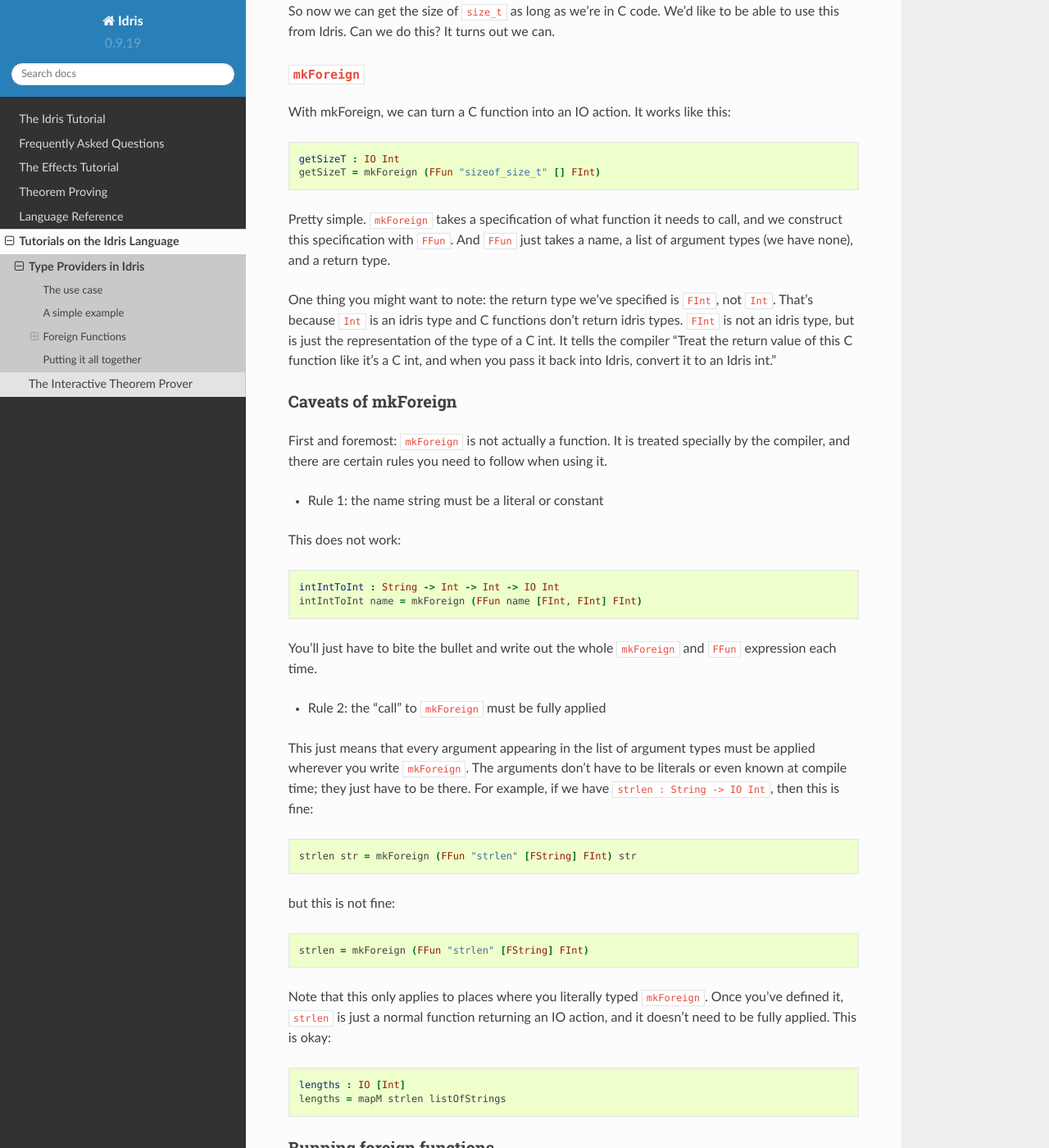
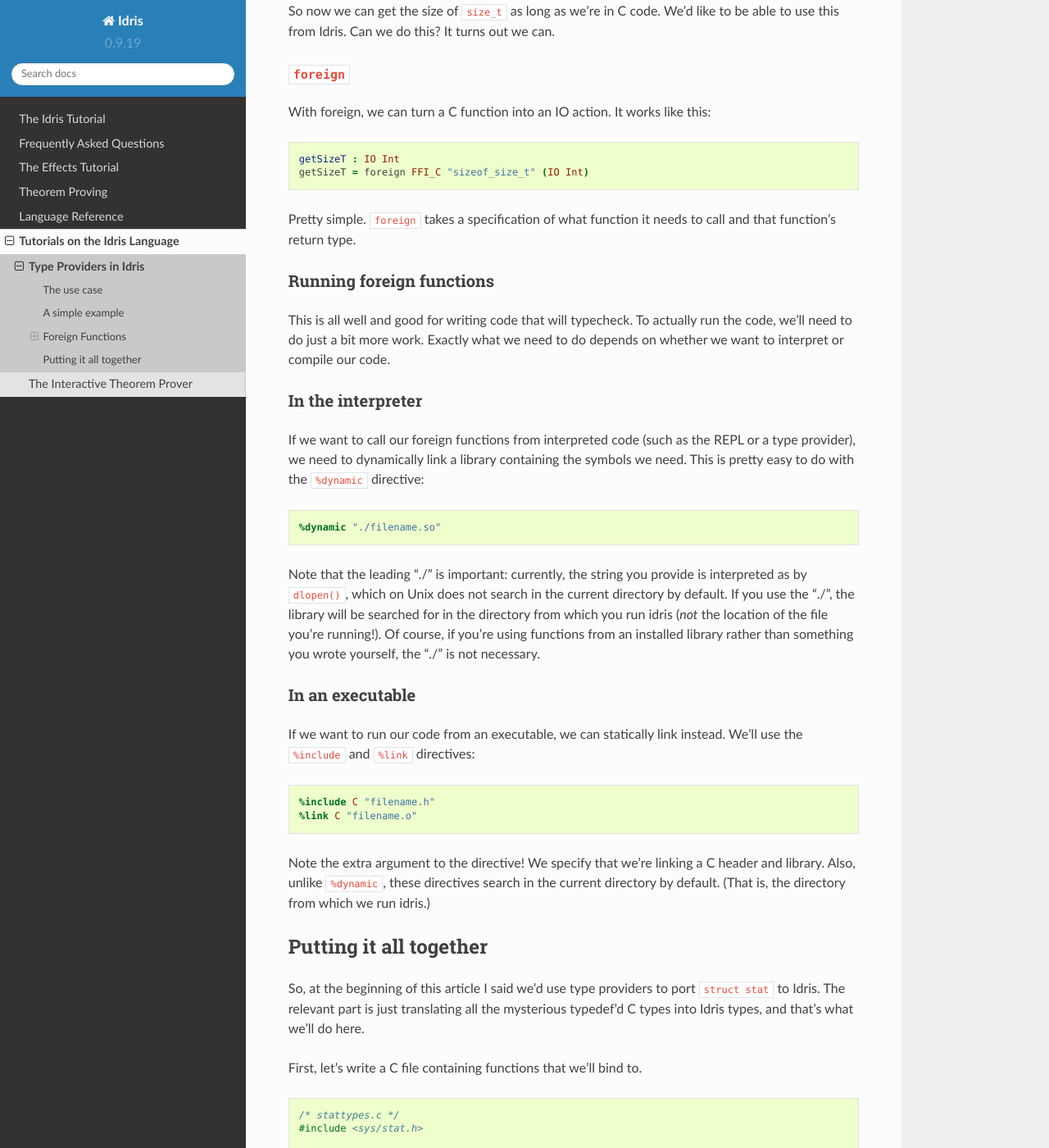
Before and after one commit to idris-lang/Idris-dev, a Sphinx documentation site: the page built from docs/guides/type-providers-ffi.rst, in a window 1280 px wide and 1400 px high, scrolled down 2113 px. Shown: the whole window at 82% size. Built offline with Sphinx 7.4.7 and the Read the Docs theme 2.0.0, drawn with Linux system fonts in a browser that asks for light colours; formulas are drawn with MathJax 3.

Commit message:
Remove discussion of deprecated FFI

```diff
--- a/docs/guides/type-providers-ffi.rst
+++ b/docs/guides/type-providers-ffi.rst
@@ -115,75 +115,19 @@ So now we can get the size of ``size_t`` as long as we're in C code.
 We'd like to be able to use this from Idris. Can we do this? It turns
 out we can.
 
-``mkForeign``
+``foreign``
 -------------
 
-With mkForeign, we can turn a C function into an IO action. It works
+With foreign, we can turn a C function into an IO action. It works
 like this:
 
 .. code-block:: idris
 
     getSizeT : IO Int
-    getSizeT = mkForeign (FFun "sizeof_size_t" [] FInt)
+    getSizeT = foreign FFI_C "sizeof_size_t" (IO Int)
 
-Pretty simple. ``mkForeign`` takes a specification of what function it
-needs to call, and we construct this specification with ``FFun``. And
-``FFun`` just takes a name, a list of argument types (we have none),
-and a return type.
-
-One thing you might want to note: the return type we've specified is
-``FInt``, not ``Int``. That's because ``Int`` is an idris type and C
-functions don't return idris types. ``FInt`` is not an idris type, but
-is just the representation of the type of a C int. It tells the
-compiler "Treat the return value of this C function like it's a C int,
-and when you pass it back into Idris, convert it to an Idris int."
-
-Caveats of mkForeign
---------------------
-
-First and foremost: ``mkForeign`` is not actually a function. It is
-treated specially by the compiler, and there are certain rules you
-need to follow when using it.
-
-- Rule 1: the name string must be a literal or constant
-
-This does not work:
-
-.. code-block:: idris
-
-  intIntToInt : String -> Int -> Int -> IO Int
-  intIntToInt name = mkForeign (FFun name [FInt, FInt] FInt)
-
-You'll just have to bite the bullet and write out the whole
-``mkForeign`` and ``FFun`` expression each time.
-
-- Rule 2: the "call" to ``mkForeign`` must be fully applied
-
-This just means that every argument appearing in the list of argument
-types must be applied wherever you write ``mkForeign``. The arguments
-don't have to be literals or even known at compile time; they just
-have to be there. For example, if we have ``strlen : String -> IO
-Int``, then this is fine:
-
-.. code-block:: idris
-
-   strlen str = mkForeign (FFun "strlen" [FString] FInt) str
-
-but this is not fine:
-
-.. code-block:: idris
-
-   strlen = mkForeign (FFun "strlen" [FString] FInt)
-
-Note that this only applies to places where you literally typed
-``mkForeign``. Once you've defined it, ``strlen`` is just a normal
-function returning an IO action, and it doesn't need to be fully
-applied. This is okay:
-
-.. code-block:: idris
-
-   lengths : IO [Int]
-   lengths = mapM strlen listOfStrings
+Pretty simple. ``foreign`` takes a specification of what function it
+needs to call and that function's return type.
 
 Running foreign functions
 -------------------------
```
